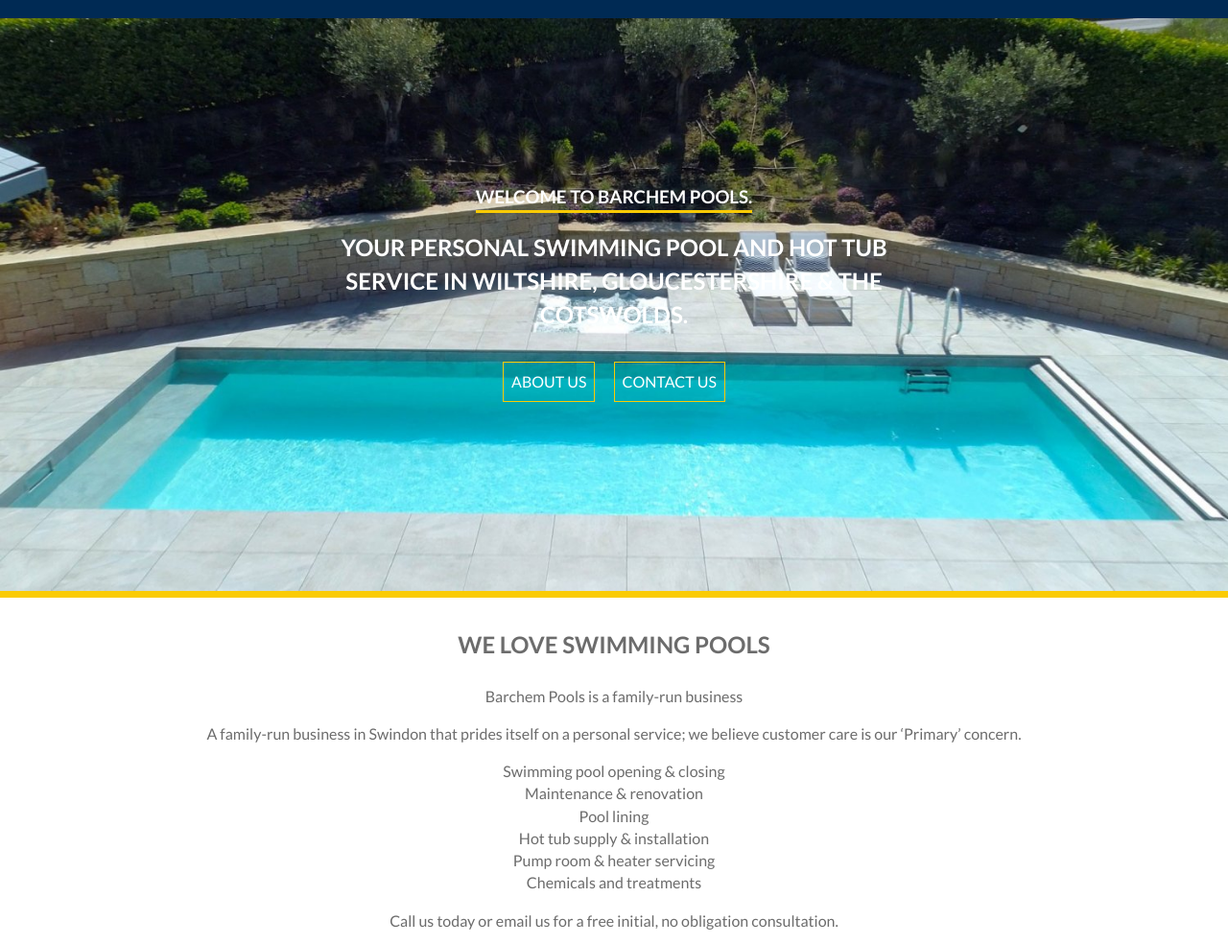
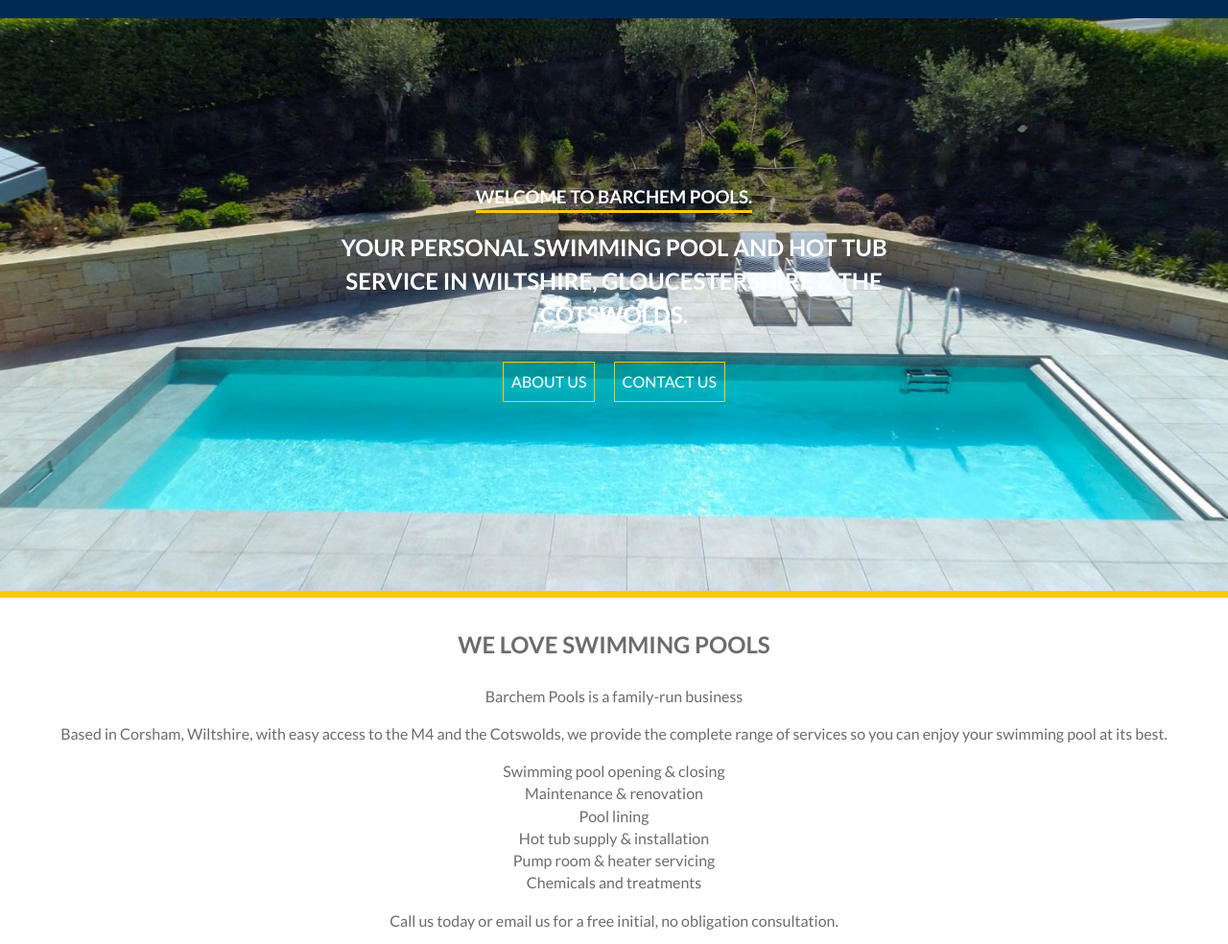
Before and after one commit to swindonweb/barchempools, a plain HTML site: page index.html in a window 1280 px wide. Shown: the part 95-1079 px from the top of the page at 96% size. Drawn offline with nearby package versions, Linux system fonts and the light colour scheme.

Commit message:
Update index.html

```diff
--- a/index.html
+++ b/index.html
@@ -77,7 +77,7 @@
         <h2>We love swimming pools</h2>
 
         <p>Barchem Pools is a family-run business</p>
-        <p>A family-run business in Swindon that prides itself on a personal service; we believe customer care is our ‘Primary’ concern.</p>
+        <p>Based in Corsham, Wiltshire, with easy access to the M4 and the Cotswolds, we provide the complete range of services so you can enjoy your swimming pool at its best.</p>
 
         <ul>
             <li>Swimming pool opening & closing</li>
```
